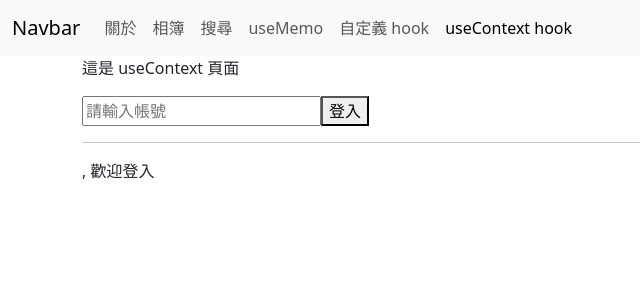
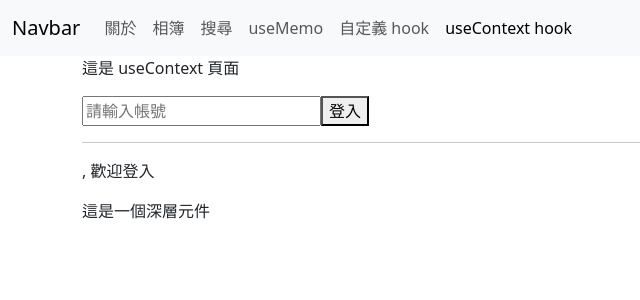
Before and after one commit to jerry83314/restaurant, a React (Vite) app: page /usecontext in a window 1280 px wide. Shown: the top 300 px of the page, without its empty margins (0-640 px from the left). Built offline with nearby package versions, Linux system fonts and the light colour scheme.

Commit message:
增加更深層的元件

```diff
--- /dev/null
+++ b/src/pages/reactClass/components/DeepGreeting.jsx
@@ -0,0 +1,9 @@
+import UserContext from "../../../context/userContext"
+import { useContext } from "react"
+
+export default function DeepGreeting() {
+  const { username } = useContext(UserContext);
+  return (
+    <div>這是一個深層元件{username}</div>
+  )
+}
--- a/src/pages/reactClass/components/Greeting.jsx
+++ b/src/pages/reactClass/components/Greeting.jsx
@@ -1,5 +1,6 @@
 import { useState, useContext } from "react";
 import UserContext from "../../../context/userContext";
+import DeepGreeting from "./DeepGreeting";
 
 export default function Greeting() {
   const { username } = useContext(UserContext)
@@ -7,6 +8,7 @@ export default function Greeting() {
   return(
     <>
       <p>{username} , 歡迎登入</p>
+      <DeepGreeting/>
     </>
   )
 }
```
